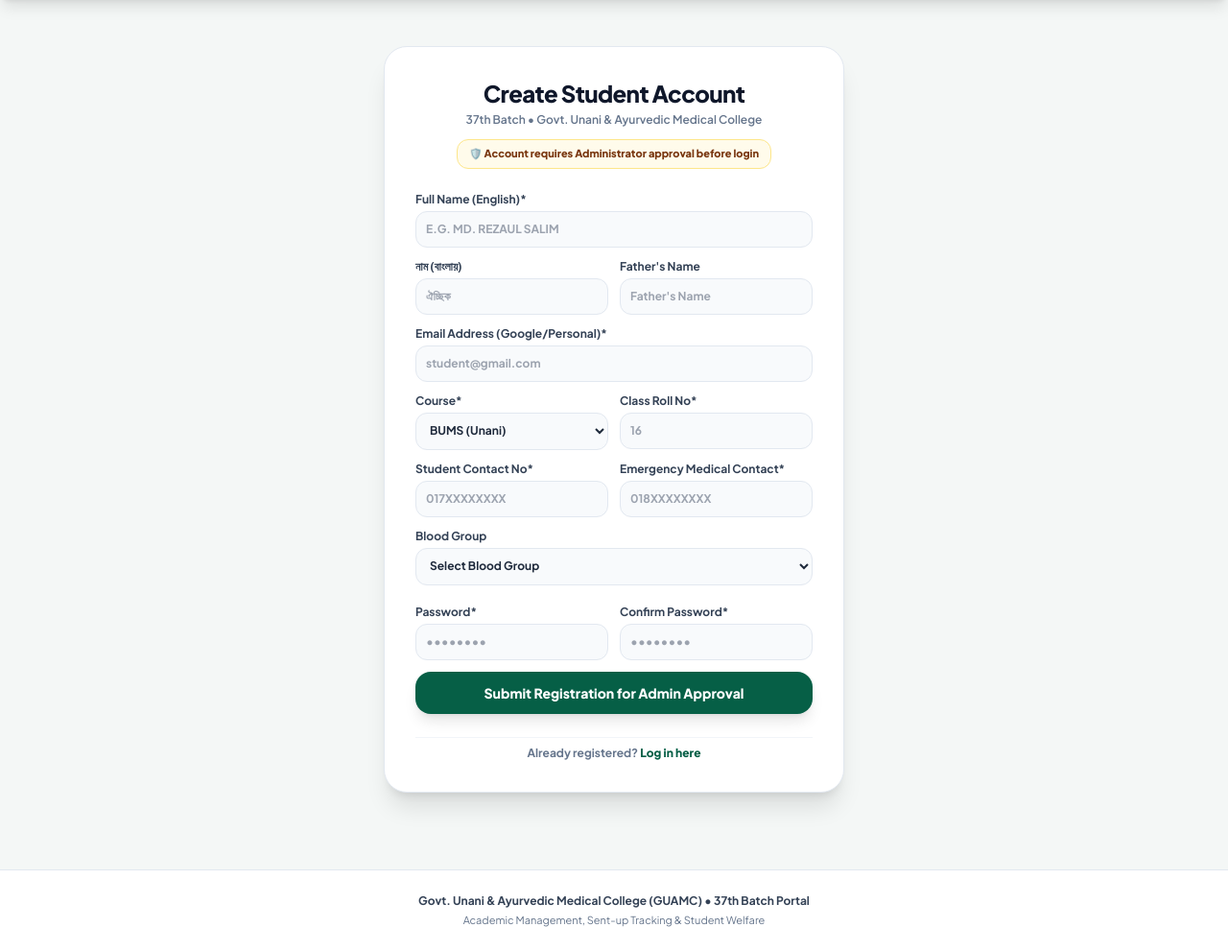
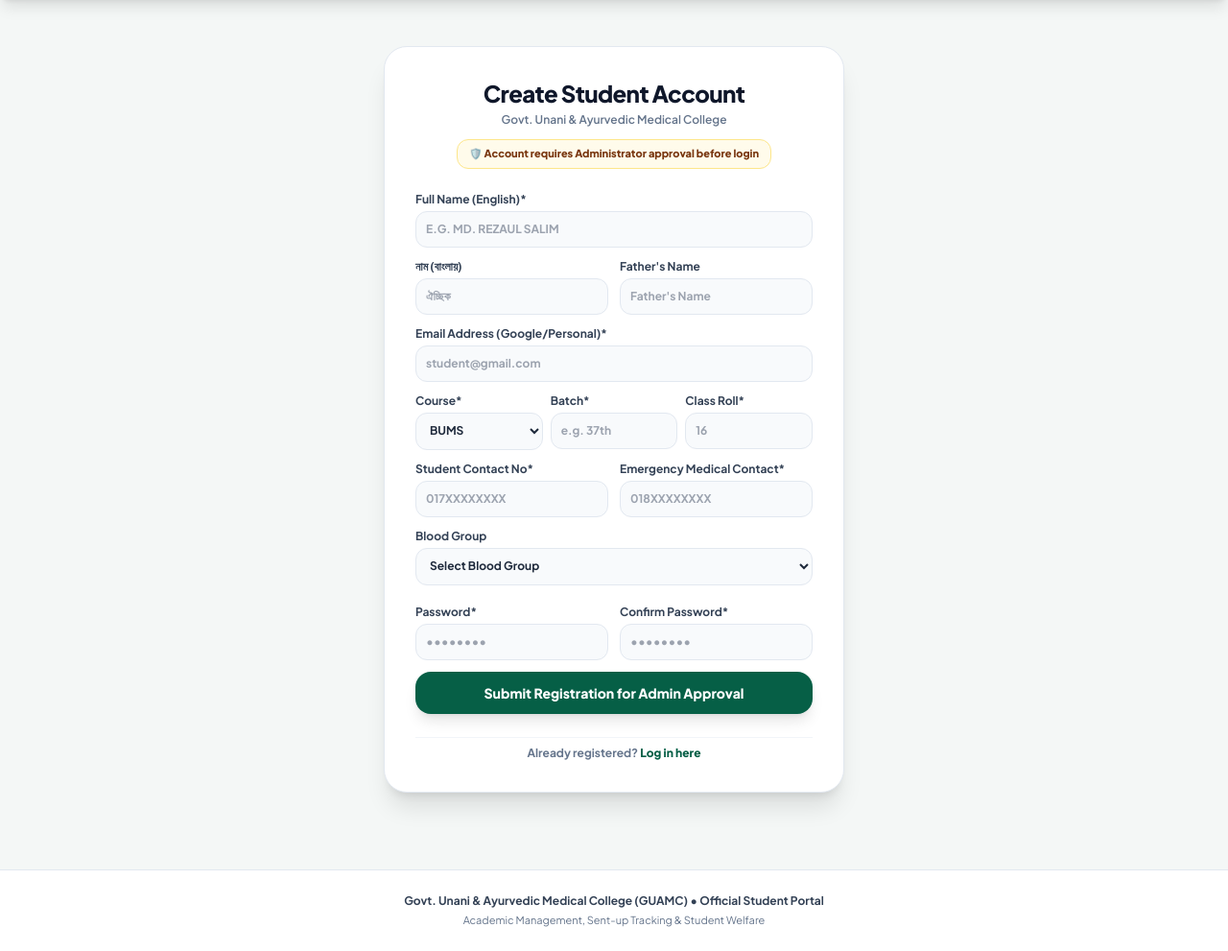
Before and after one commit to niloyxahc-dotcom/guamc-student-portal, a Flask app: page /signup in a window 1280 px wide. Shown: the part 65-1056 px from the top of the page at 96% size. Run offline with Flask 3, Linux system fonts and the light colour scheme; some libraries are stand-ins or nearby versions.

Commit message:
Make student portal and registration universal for all batches

```diff
--- a/templates/base.html
+++ b/templates/base.html
@@ -101,8 +101,9 @@
         {% block content %}{% endblock %}
     </main>
 
+    <!-- Universal Institutional Footer -->
     <footer class="bg-white border-t border-slate-200 mt-12 py-6 text-center text-xs text-slate-500">
-        <p class="font-bold text-slate-700">Govt. Unani &amp; Ayurvedic Medical College (GUAMC) • 37th Batch Portal</p>
+        <p class="font-bold text-slate-700">Govt. Unani &amp; Ayurvedic Medical College (GUAMC) • Official Student Portal</p>
         <p class="mt-1 text-[11px]">Academic Management, Sent-up Tracking &amp; Student Welfare</p>
     </footer>
 
--- a/templates/login.html
+++ b/templates/login.html
@@ -39,9 +39,9 @@
             </button>
         </form>
 
-        <!-- New Student Sign Up Section -->
+        <!-- Universal Student Sign Up Section -->
         <div class="pt-4 border-t border-slate-100 text-center space-y-2">
-            <p class="text-xs text-slate-500 font-bold">New Student of 37th Batch?</p>
+            <p class="text-xs text-slate-500 font-bold">New Student?</p>
             <a href="{{ url_for('signup') }}" class="w-full py-2.5 px-4 bg-emerald-50 hover:bg-emerald-100 text-emerald-900 border border-emerald-200 rounded-xl text-xs font-black transition inline-flex items-center justify-center gap-1.5 shadow-sm">
                 <span>📝</span> Create Student Account (Sign Up)
             </a>
--- a/templates/signup.html
+++ b/templates/signup.html
@@ -7,7 +7,7 @@
 
         <div class="text-center">
             <h1 class="text-2xl font-black text-slate-900 tracking-tight">Create Student Account</h1>
-            <p class="text-xs text-slate-500 font-semibold mt-1">37th Batch • Govt. Unani &amp; Ayurvedic Medical College</p>
+            <p class="text-xs text-slate-500 font-semibold mt-1">Govt. Unani &amp; Ayurvedic Medical College</p>
             <div class="mt-3 inline-block px-3 py-1.5 bg-amber-50 border border-amber-200 text-amber-900 text-[11px] font-black rounded-xl">
                 🛡️ Account requires Administrator approval before login
             </div>
@@ -35,16 +35,20 @@
                 <input type="email" name="email" required placeholder="student@gmail.com" class="w-full p-2.5 bg-slate-50 border border-slate-200 rounded-xl mt-1">
             </div>
 
-            <div class="grid grid-cols-2 gap-3">
+            <div class="grid grid-cols-3 gap-2">
                 <div>
                     <label class="text-slate-700">Course*</label>
                     <select name="course" class="w-full p-2.5 bg-slate-50 border border-slate-200 rounded-xl mt-1 font-bold">
-                        <option value="BUMS">BUMS (Unani)</option>
-                        <option value="BAMS">BAMS (Ayurvedic)</option>
+                        <option value="BUMS">BUMS</option>
+                        <option value="BAMS">BAMS</option>
                     </select>
                 </div>
                 <div>
-                    <label class="text-slate-700">Class Roll No*</label>
+                    <label class="text-slate-700">Batch*</label>
+                    <input type="text" name="batch" required placeholder="e.g. 37th" class="w-full p-2.5 bg-slate-50 border border-slate-200 rounded-xl mt-1">
+                </div>
+                <div>
+                    <label class="text-slate-700">Class Roll*</label>
                     <input type="text" name="roll_no" required placeholder="16" class="w-full p-2.5 bg-slate-50 border border-slate-200 rounded-xl mt-1">
                 </div>
             </div>
```
